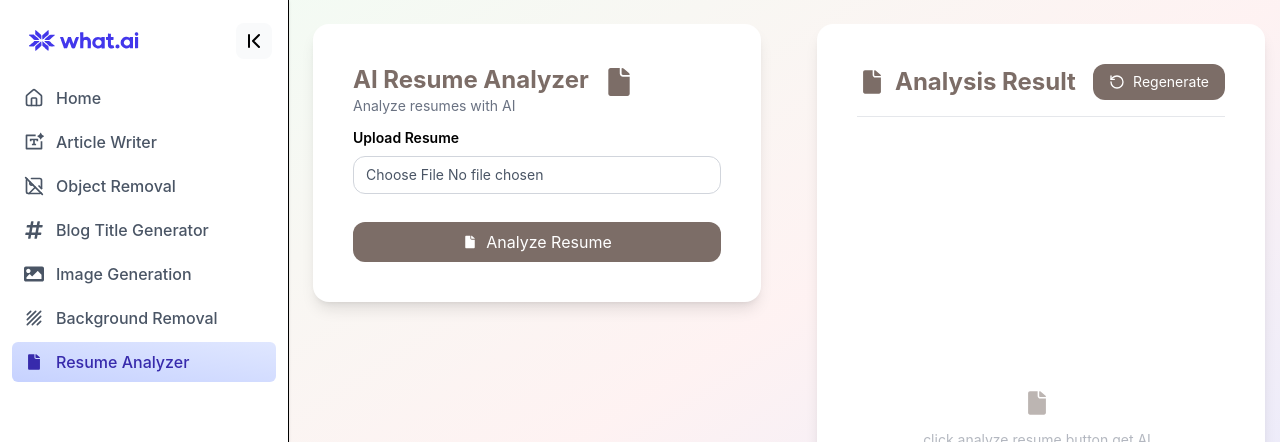
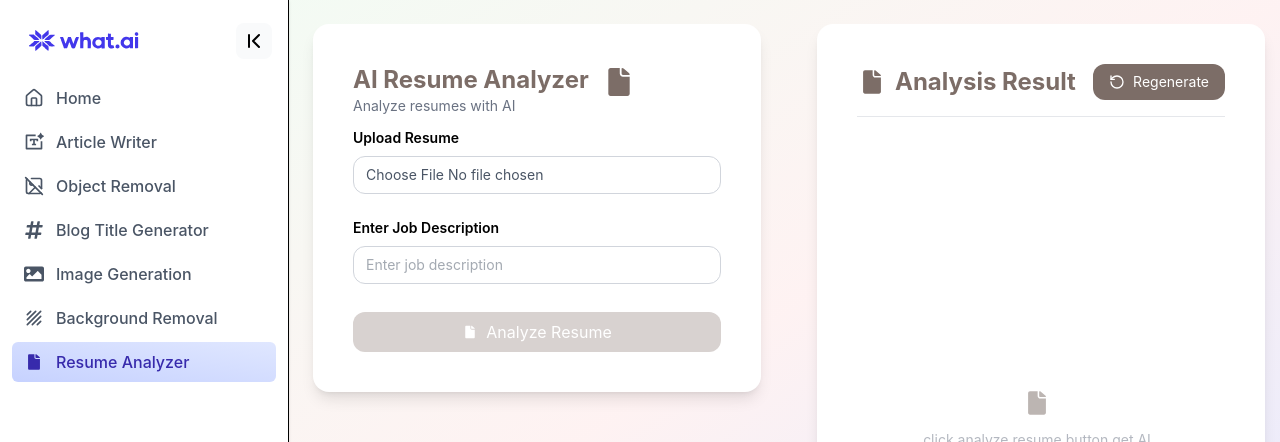
Before and after one commit to Saif030/what.ai, a React (Vite) app in the folder frontend/: page /whatai/resumeAnalyzer in a window 1280 px wide. Shown: the top 442 px of the page. Built offline with nearby package versions, Linux system fonts and the light colour scheme; no server answers.

Commit message:
ai resume analyzer

```diff
--- a/frontend/src/DataContex/WhatAIData.jsx
+++ b/frontend/src/DataContex/WhatAIData.jsx
@@ -125,10 +125,39 @@ const WhatAIDataProvider = ({ children }) => {
         }
     }
 
+    const ResumeAnalyzer = async (formData) => {
+        if(!isLoaded) return;
+
+        if(!isSignedIn){
+            openSignIn();
+            return;
+        }
+
+        try{
+            const token = await getToken();
+            const response = await axiosInstance.post(
+                "/whatai/resume-analyzer",
+                formData,
+                {
+                    headers: {
+                        Authorization: `Bearer ${token}`,
+                    },
+                }
+            );
+
+            return response.data;
+        }catch(error){
+            console.error(
+                error.response?.data || error.message
+            );
+            throw error;
+        }
+    }
+
 
     return (
         <WhatAIDataContext.Provider
-            value={{ ArticleWriter, TitleWriter, BackGroundRemover , ObjectRemover }}
+            value={{ ArticleWriter, TitleWriter, BackGroundRemover , ObjectRemover , ResumeAnalyzer }}
         >
             {children}
         </WhatAIDataContext.Provider>
--- a/frontend/src/pages/ResumeAnalyzer.jsx
+++ b/frontend/src/pages/ResumeAnalyzer.jsx
@@ -5,9 +5,9 @@ import { toast } from 'react-toastify';
 import { useContext , useState , useRef } from "react";
 
 function ResumeAnalyzer() {
-    const { ObjectRemover } = useContext(WhatAIDataContext);
-    const [tempimage, setTempimage] = useState(null);
-    const [ prompt , setprompt ] = useState(null)
+    const { ResumeAnalyzer } = useContext(WhatAIDataContext);
+    const [temppdf, setTemppdf] = useState(null);
+    const [prompt , setPrompt] = useState(null)
     const [result, setResult] = useState(null);
     const [isLoading, setIsLoading] = useState(false);
     const fileInputRef = useRef(null);
@@ -18,8 +18,8 @@ function ResumeAnalyzer() {
         if (!file) return;
 
         // Validate file type
-        if (!file.type.startsWith('image/')) {
-            toast.error("Please select a valid image file");
+        if (file.type !== 'application/pdf') {
+            toast.error("Please select a valid pdf file");
             e.target.value = ''; // Reset input
             return;
         }
@@ -27,17 +27,17 @@ function ResumeAnalyzer() {
         // Optional: validate file size (e.g., 5MB max)
         const MAX_SIZE = 5 * 1024 * 1024;
         if (file.size > MAX_SIZE) {
-            toast.error("Image must be smaller than 5MB");
+            toast.error("Pdf must be smaller than 5MB");
             e.target.value = '';
             return;
         }
 
-        setTempimage(file);
+        setTemppdf(file);
     };
 
     const handleFileUpload = async () => {
-        if (!tempimage || !prompt) {
-            toast.error("Please select an image and enter prompt");
+        if (!temppdf || !prompt) {
+            toast.error("Please select an pdf and enter job description");
             return;
         }
 
@@ -45,11 +45,11 @@ function ResumeAnalyzer() {
         setResult(null); // Use null instead of empty string for consistency
 
         const data = new FormData();
-        data.append('image', tempimage);
-        data.append('prompt',prompt);
+        data.append('pdf', temppdf);
+        data.append('job_description',prompt);
 
         try {
-            const response = await ObjectRemover(data);
+            const response = await ResumeAnalyzer(data);
             setResult(response);
         } catch (error) {
             console.error(error);
@@ -60,8 +60,8 @@ function ResumeAnalyzer() {
     };
 
     const clearSelection = () => {
-        setTempimage(null);
-        setprompt(null)
+        setTemppdf(null);
+        setPrompt(null)
         setResult(null);
         if (fileInputRef.current) {
             fileInputRef.current.value = '';
@@ -79,11 +79,20 @@ function ResumeAnalyzer() {
                 </div>
                 <div className="w-full py-3">
                     <p className="text-sm font-semibold">Upload Resume</p>
-                    <input type="file" placeholder="Upload resume" className="w-full text-sm text-gray-600 mt-2 px-3 py-2 border border-gray-300 rounded-xl focus:outline-none" />
+                    <input ref={fileInputRef} accept="application/pdf" onChange={handleFileChange} type="file" placeholder="Upload resume" className="w-full text-sm text-gray-600 mt-2 px-3 py-2 border border-gray-300 rounded-xl focus:outline-none" />
                 </div>
-                <button className="bg-taupe-500 cursor-pointer text-white px-4 py-2 mt-4 rounded-xl flex items-center justify-center gap-2"><IoIosDocument />Analyze Resume</button>
+                {temppdf && (
+                    <p className="text-xs text-gray-500 mt-1">
+                        Selected: {temppdf.name} ({(temppdf.size / 1024).toFixed(1)} KB)
+                    </p>
+                )}
+                <div className="w-full py-3">
+                    <p className="text-sm font-semibold">Enter Job Description</p>
+                    <input ref={fileInputRef} onChange={(e) => (setPrompt(e.target.value))} type="text" placeholder="Enter job description" className="w-full text-sm text-gray-600 mt-2 px-3 py-2 border border-gray-300 rounded-xl focus:outline-none" />
+                </div>
+                <button disabled={isLoading || !temppdf} onClick={handleFileUpload} className="bg-taupe-500 hover:bg-taupe-600 disabled:bg-taupe-300 disabled:cursor-not-allowed cursor-pointer text-white px-4 py-2 mt-4 rounded-xl flex items-center justify-center gap-2"><IoIosDocument />{ isLoading ? "Analyzing..." : "Analyze Resume"}</button>
             </div>
-            <Output title={"Analysis Result"} textClass="text-taupe-500" btnClass="bg-taupe-500 hover:bg-taupe-600" icon1={<IoIosDocument className="text-3xl text-taupe-500 mx-auto" />} description={"click analyze resume button get AI generated analysis"}/>
+            <Output title={"Analysis Result"} result={result} textClass="text-taupe-500" btnClass="bg-taupe-500 hover:bg-taupe-600" icon1={<IoIosDocument className="text-3xl text-taupe-500 mx-auto" />} description={"click analyze resume button get AI generated analysis"}/>
         </div>
     )
 }
```
Also changed, not shown: 1 other file (tests, documents, lock files or other folders).
